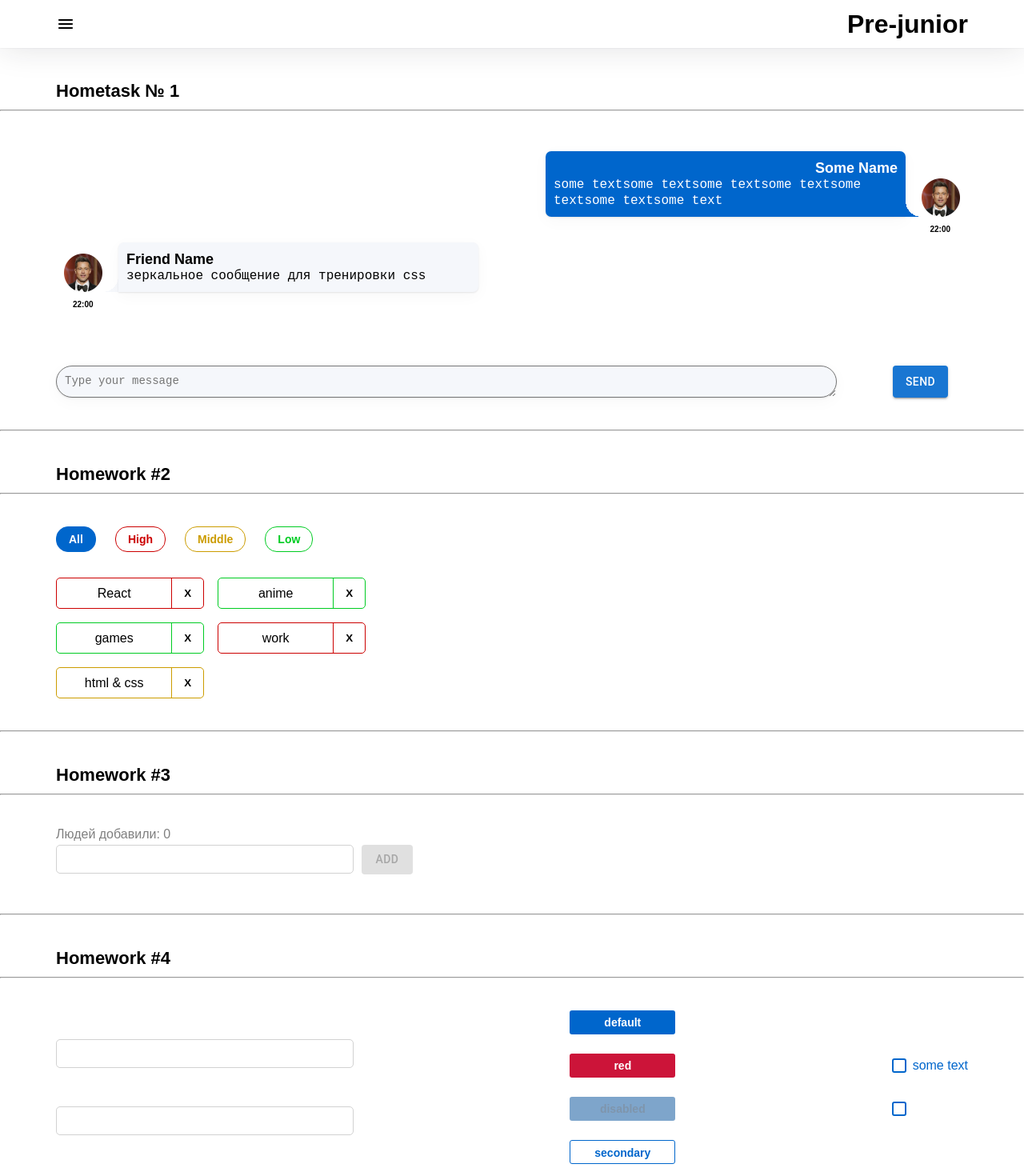
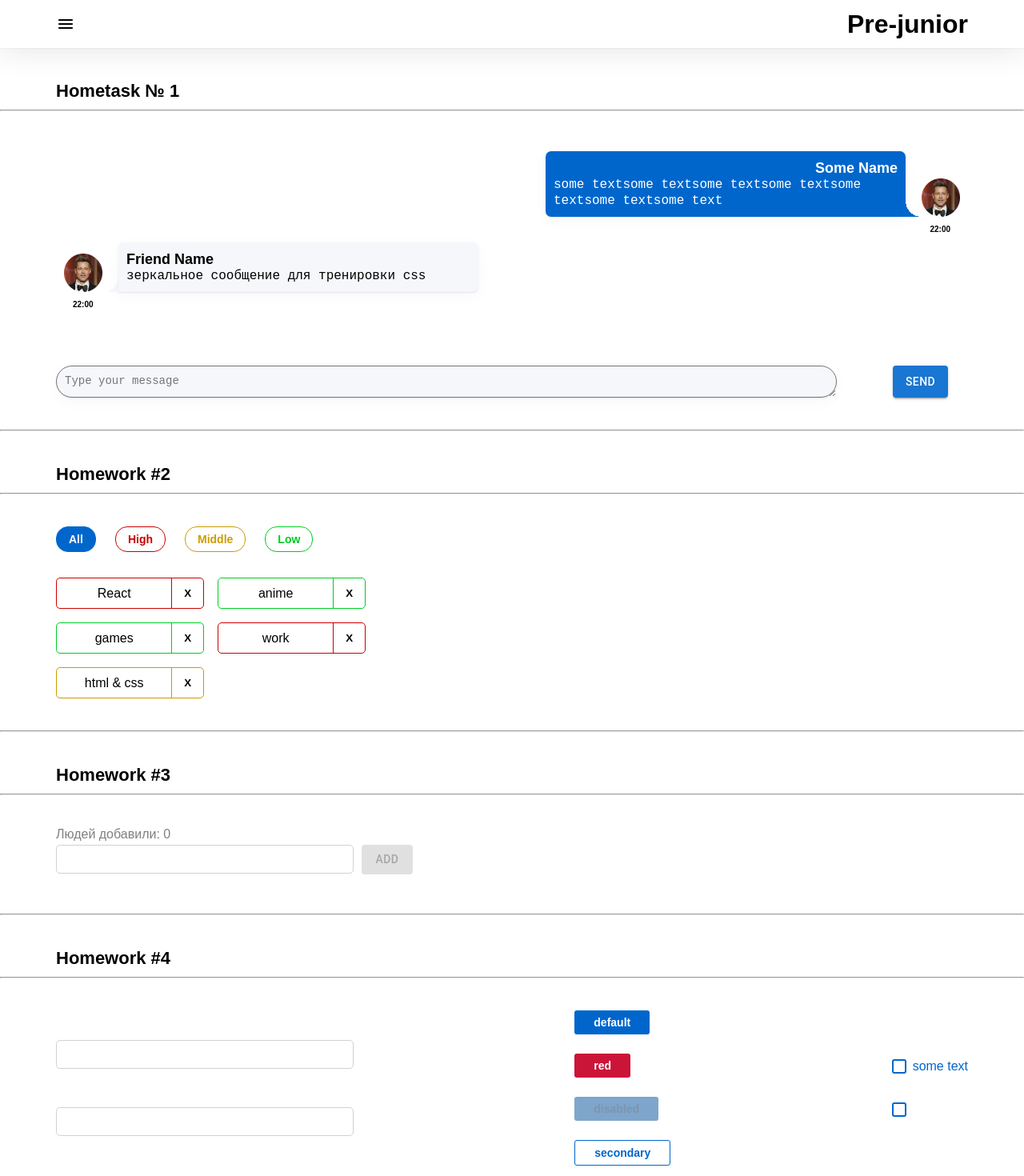
Before and after one commit to amnesia322/hws2-master, a React (Create React App) app: page /#/pre-junior in a window 1280 px wide. Shown: the top 1470 px of the page at 80% size. Built offline with nearby package versions, Linux system fonts and the light colour scheme.

Commit message:
hw12 refactoring

```diff
--- a/src/s2-homeworks/hw04/common/c2-SuperButton/SuperButton.module.css
+++ b/src/s2-homeworks/hw04/common/c2-SuperButton/SuperButton.module.css
@@ -1,7 +1,5 @@
 .button {
     padding: 5px 24px;
-    width: 132px;
-    height: 30px;
     border-radius: 3px;
     font-weight: 600;
     font-size: 14px;
--- a/src/s2-homeworks/hw12/HW12.tsx
+++ b/src/s2-homeworks/hw12/HW12.tsx
@@ -26,7 +26,7 @@ const HW12 = () => {
     const dispatch = useDispatch()
 
     const change = (id: number) => { // дописать функцию
-        dispatch(changeThemeId(id))
+        dispatch(changeThemeId(Number(id)))
     }
 
     useEffect(() => {
```
